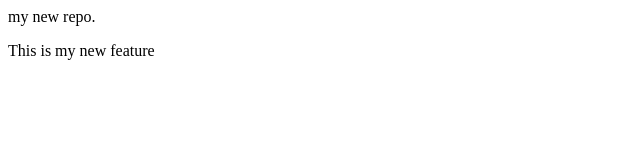
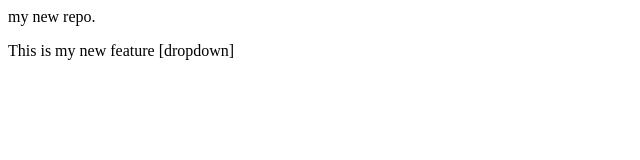
Before and after one commit to javairia-maker/localRepo, a plain HTML site: page index.html in a window 1280 px wide. Shown: the full height of the page, 0-640 px from the left. Drawn offline with Linux system fonts and the light colour scheme.

Commit message:
Add dropdown

```diff
--- a/index.html
+++ b/index.html
@@ -1,2 +1,2 @@
 <p>my new repo.</p>
-<p>This is my new feature</p>
+<p>This is my new feature [dropdown]</p>
```
